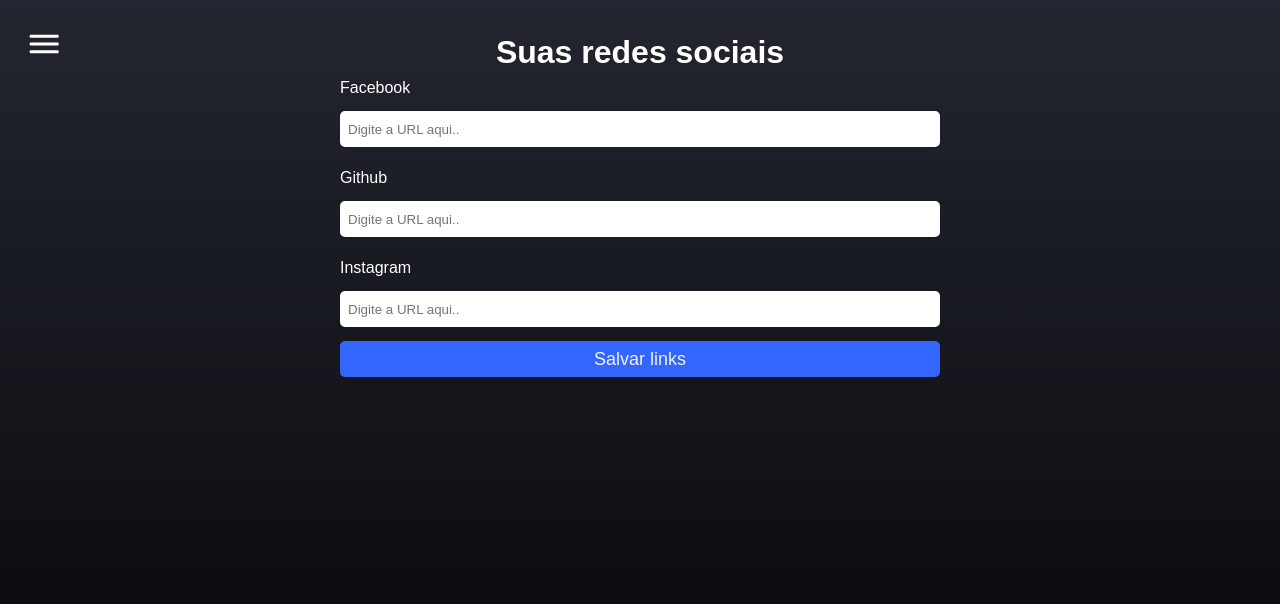
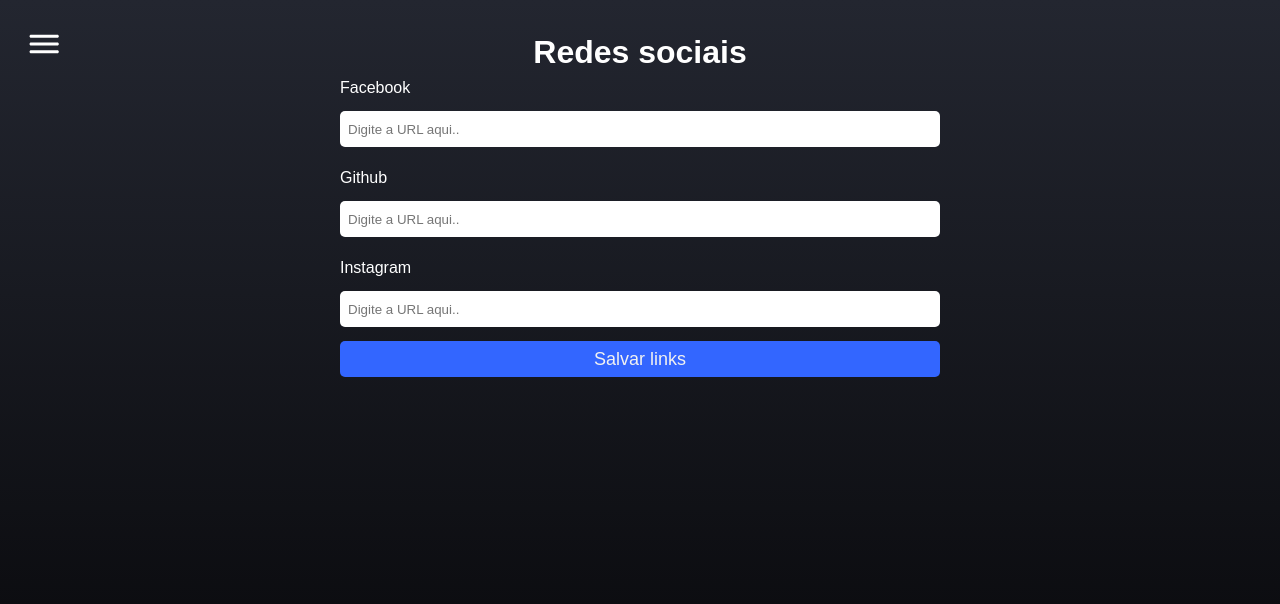
Before and after one commit to will10iam/app-linklist, a React (Create React App) app: page /admin/social in a window 1280 px wide. Shown: the top 604 px of the page. Built offline with nearby package versions, Linux system fonts and the light colour scheme; no server answers; the database is empty; sample sign-in values are in the browser's storage.

Commit message:
testando deploy

```diff
--- a/src/Pages/Networks/index.js
+++ b/src/Pages/Networks/index.js
@@ -54,7 +54,7 @@ export default function Network() {
         <div className='admin-container'>
             <Header />
 
-            <h1 className='title-social'>Suas redes sociais</h1>
+            <h1 className='title-social'>Redes sociais</h1>
 
             <form className='form' onSubmit={handleSave}>
                 <label className='label'>Facebook</label>
```
